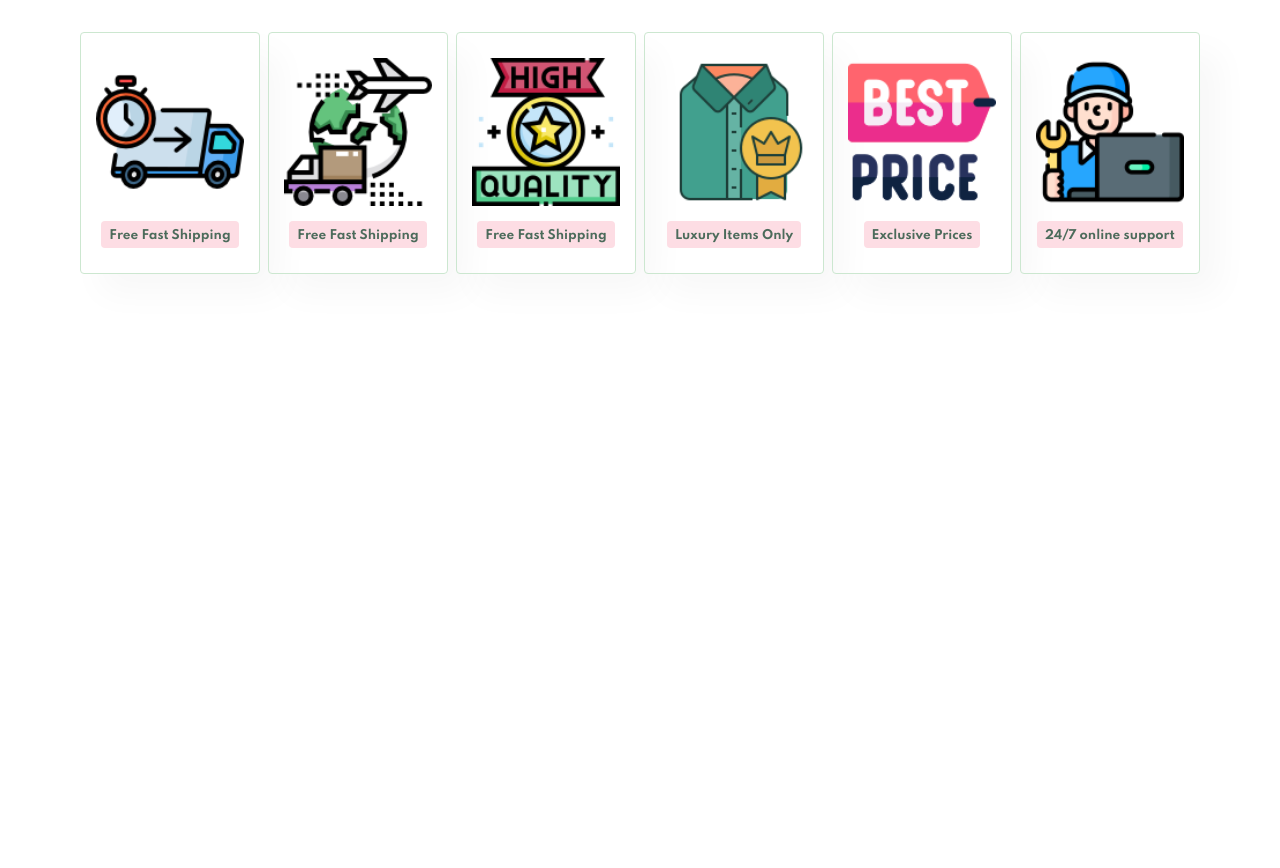
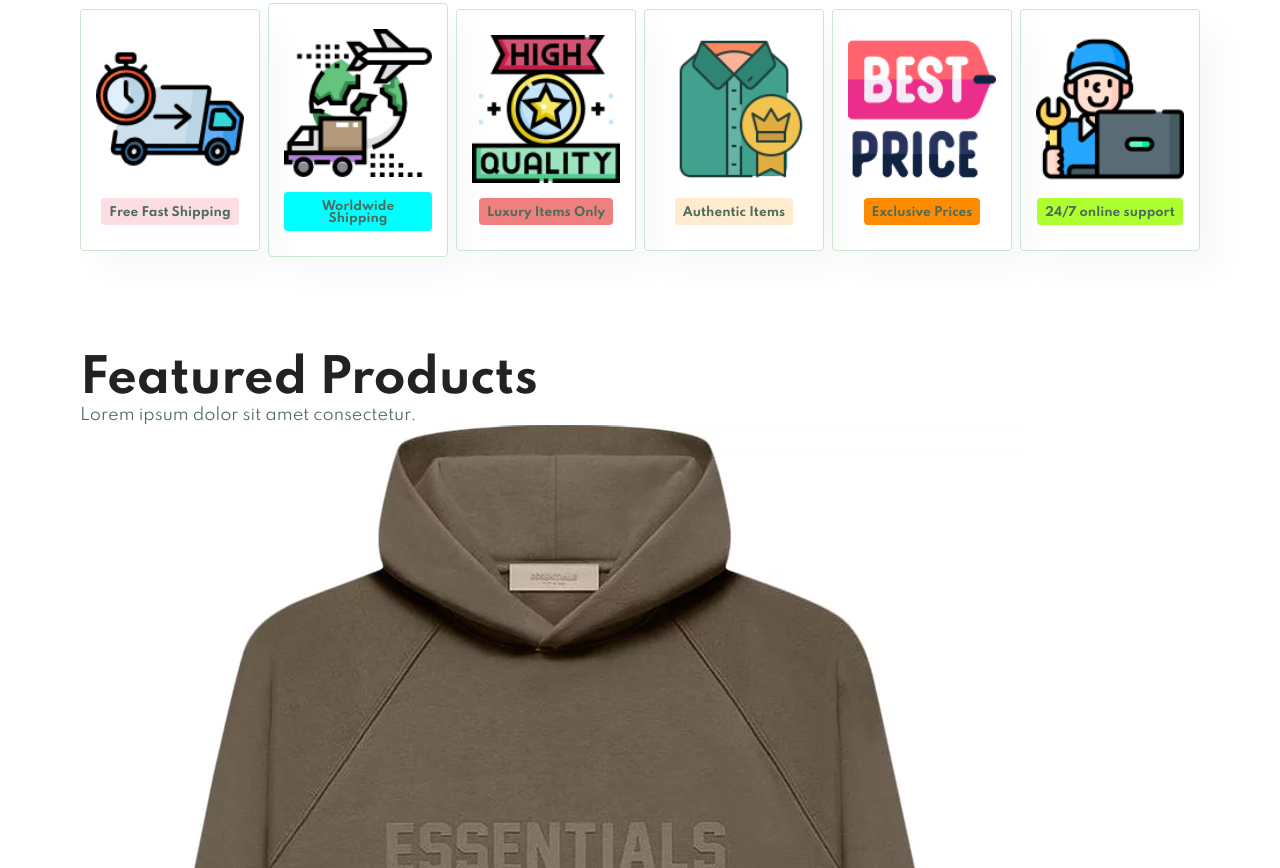
Before and after one commit to ErmiasHK/Webbshop, a plain HTML site: page index.html in a window 1280 px wide. Shown: the part 852-1720 px from the top of the page. Before the commit the page ends 1181 px from the top, so only its background shows below. Drawn offline with Linux system fonts and the light colour scheme.

Commit message:
små ändringar

```diff
--- a/index.html
+++ b/index.html
@@ -14,7 +14,7 @@
 
   <section id="header">
 
-    <a href="#"><img src="./img/logo.png" class="logo" alt="logtyp"></a>
+    <a href="#"><img src="./img/logo.webp" class="logo" alt="logtyp"></a>
 
     <div>
       <ul id="navbar">
@@ -37,28 +37,44 @@
 
   <section id="feature" class="section-p1">
     <div class="fe-box">
-      <img src="./img/delivery.png" alt="Delivery icon">
+      <img src="./img/function/delivery.png" alt="Delivery icon">
       <h6>Free Fast Shipping</h6>
     </div>
     <div class="fe-box">
-      <img src="./img/globe.png" alt="Delivery icon">
-      <h6>Free Fast Shipping</h6>
+      <img src="./img/function/globe.png" alt="Delivery icon">
+      <h6>Worldwide Shipping</h6>
     </div>
     <div class="fe-box">
-      <img src="./img/high-quality.png" alt="high-quality icon">
-      <h6>Free Fast Shipping</h6>
-    </div>
-    <div class="fe-box">
-      <img src="./img/clothes.png" alt="clothes icon">
+      <img src="./img/function/high-quality.png" alt="high-quality icon">
       <h6>Luxury Items Only</h6>
     </div>
     <div class="fe-box">
-      <img src="./img/price.png" alt="price icon">
+      <img src="./img/function/clothes.png" alt="clothes icon">
+      <h6>Authentic Items</h6>
+    </div>
+    <div class="fe-box">
+      <img src="./img/function/price.png" alt="price icon">
       <h6>Exclusive Prices</h6>
     </div>
     <div class="fe-box">
-      <img src="./img/technician.png" alt="technician icon">
+      <img src="./img/function/technician.png" alt="technician icon">
       <h6>24/7 online support</h6>
+    </div>
+  </section>
+
+  <section id="product1" class="section-p1">
+    <h2>Featured Products</h2>
+    <p>Lorem ipsum dolor sit amet consectetur.</p>
+    <div class="pro-container">
+      <div class="pro">
+        <img src="./img/produkter/fog-es.webp" alt="Fear Of God Hoodie">
+        <div class="des">
+          <span>Fear Of GOD</span>
+          <h5>ESSENTIALS</h5>
+          <h4>€500</h4>
+        </div>
+        <a href="#"><i class="fa-solid fa-cart-shopping"></i></a>
+      </div>
     </div>
   </section>
 
--- a/style/style.css
+++ b/style/style.css
@@ -164,3 +164,19 @@
   color: #4c6b5b;
   background-color: #fddde4;
 }
+
+#feature .fe-box:nth-child(2) h6{
+  background-color: aqua;
+}
+#feature .fe-box:nth-child(3) h6{
+  background-color:lightcoral
+}
+#feature .fe-box:nth-child(4) h6{
+  background-color: blanchedalmond;
+}
+#feature .fe-box:nth-child(5) h6{
+  background-color: darkorange;
+}
+#feature .fe-box:nth-child(6) h6{
+  background-color: greenyellow;
+}
```
Also changed, not shown: img/function/clothes.png (renamed from img/clothes.png), img/function/delivery.png (renamed from img/delivery.png), img/function/globe.png (renamed from img/globe.png), img/function/high-quality.png (renamed from img/high-quality.png), img/function/price.png (renamed from img/price.png), img/function/technician.png (renamed from img/technician.png), img/logo.webp (added), img/produkter/fog-es.webp (added), img/produkter/monc-jac.webp (added), img/produkter/nikemag.webp (added), img/produkter/pinkhood.webp (added), img/produkter/redboot.webp (added), img/prototyp.png (renamed from img/logo.png), 3 other files.
